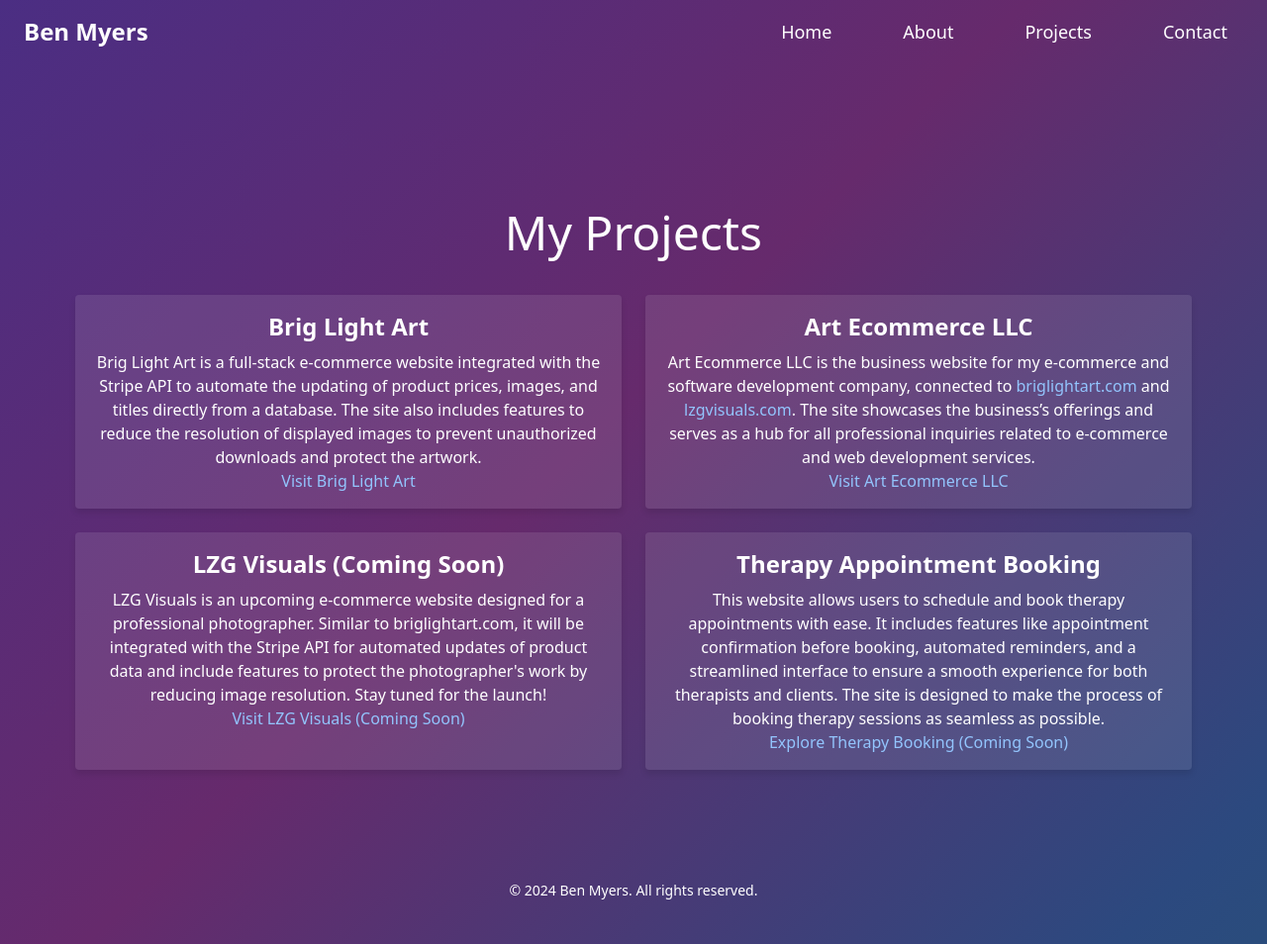
After one commit to myersben9/benmyers, a FastAPI app: template sql_app/templates/projects.html in a window 1280 px wide. The commit adds this page. Shown: the whole page at 99% size. Run offline with FastAPI, Linux system fonts and the light colour scheme; the template is opened without the code that fills it, so the values that code supplies are empty; parts of the project's set-up code (start-up, migrations or seed data) failed here and were passed over.

Commit message:
website up

```diff
--- a/sql_app/main.py
+++ b/sql_app/main.py
@@ -7,6 +7,7 @@ from fastapi import Request
 from fastapi.exceptions import RequestValidationError
 from starlette.exceptions import HTTPException as StarletteHTTPException
 import os
+from fastapi.responses import FileResponse
 
 from . import crud, models, schemas, utils
 from .database import SessionLocal, engine
@@ -17,12 +18,12 @@ from .middleware import add_middleware, limiter
 models.Base.metadata.create_all(bind=engine)
 
 # Dependency
-def get_db():
-    db = SessionLocal()
-    try:
-        yield db
-    finally:
-        db.close()
+# def get_db():
+#     db = SessionLocal()
+#     try:
+#         yield db
+#     finally:
+#         db.close()
 
 # Initialize FastAPI App
 desc = "Backend platform for benmyers.org"
@@ -62,14 +63,107 @@ def validation_exception_handler(request: Request, exc: RequestValidationError):
 def global_exception_handler(request: Request, exc: Exception):
     return templates.TemplateResponse("error_500.html", {"request": request}, status_code=500)
 
-@app.get("/", response_class=HTMLResponse)
+@app.get("/", response_class=HTMLResponse, name="home")
 @limiter.limit("100/minute")
-def homepage(request: Request):
+def home(request: Request):
+    logger.info(f"Homepage accessed by: {request.client.host}")
+    try:
+        context = {
+            "version": utils.get_version()
+        }
+        return templates.TemplateResponse(request=request, name="index.html", context=context)
+    except Exception as e:
+        logger.error(f"Error in homepage: {e}")
+        raise HTTPException(status_code=500, detail="Internal server error")
+
+@app.get("/projects", response_class=HTMLResponse, name="projects")
+@limiter.limit("100/minute")
+def projects(request: Request):
+    logger.info(f"Projects page accessed by: {request.client.host}")
     try:
         context = {
             "version": utils.get_version(),
         }
-        return templates.TemplateResponse(request=request, name="index.html", context=context)
+        return templates.TemplateResponse(request=request, name="projects.html", context=context)
     except Exception as e:
-        print(f"Error in Homepage: {e}")
-        raise HTTPException(status_code=500, detail=f"Error in Homepage: {e}")
+        logger.error(f"Error in projects page: {e}")
+        raise HTTPException(status_code=500, detail="Internal server error")
+
+@app.get("/contact", response_class=HTMLResponse, name="contact")
+@limiter.limit("100/minute")
+def contact(request: Request):
+    logger.info(f"Contact page accessed by: {request.client.host}")
+    try:
+        context = {
+           "version": utils.get_version()
+        }
+        return templates.TemplateResponse(request=request, name="contact.html", context=context)
+    except Exception as e:
+        logger.error(f"Error in contact page: {e}")
+        raise HTTPException(status_code=500, detail="Internal server error")
+
+@app.get("/resume", response_class=HTMLResponse, name="resume")
+@limiter.limit("100/minute")
+def resume(request: Request):
+    logger.info(f"Resume page accessed by: {request.client.host}")
+    try:
+        context = {
+            "version": utils.get_version()
+        }
+        return templates.TemplateResponse(request=request, name="resume.html", context=context)
+    except Exception as e:
+        logger.error(f"Error in resume page: {e}")
+        raise HTTPException(status_code=500, detail="Internal server error")
+
+@app.get("/blog", response_class=HTMLResponse, name="blog")
+@limiter.limit("100/minute")
+def blog(request: Request):
+    logger.info(f"Blog page accessed by: {request.client.host}")
+    try:
+        context = {
+            "version": utils.get_version()
+        }
+        return templates.TemplateResponse(request=request, name="blog.html", context=context)
+    except Exception as e:
+        logger.error(f"Error in blog page: {e}")
+        raise HTTPException(status_code=500, detail="Internal server error")
+
+@app.get("/about", response_class=HTMLResponse, name="about")
+@limiter.limit("100/minute")
+def about(request: Request):
+    logger.info(f"About page accessed by: {request.client.host}")
+    try:
+        context = {
+            "version": utils.get_version()
+        }
+        return templates.TemplateResponse(request=request, name="about.html", context=context)
+    except Exception as e:
+        logger.error(f"Error in about page: {e}")
+        raise HTTPException(status_code=500, detail="Internal server error")
+
+
+@app.get("/terms", response_class=HTMLResponse, name="terms")
+@limiter.limit("100/minute")
+def terms(request: Request):
+    logger.info(f"Terms page accessed by: {request.client.host}")
+    try:
+        context = {
+            "version": utils.get_version()
+        }
+        return templates.TemplateResponse(request=request, name="terms.html", context=context)
+    except Exception as e:
+        logger.error(f"Error in terms page: {e}")
+        raise HTTPException(status_code=500, detail="Internal server error")
+
+@app.get("/privacy", response_class=HTMLResponse, name="privacy")
+@limiter.limit("100/minute")
+def privacy(request: Request):
+    logger.info(f"Privacy page accessed by: {request.client.host}")
+    try:
+        context = {
+            "version": utils.get_version()
+        }
+        return templates.TemplateResponse(request=request, name="privacy.html", context=context)
+    except Exception as e:
+        logger.error(f"Error in privacy page: {e}")
+        raise HTTPException(status_code=500, detail="Internal server error")
--- /dev/null
+++ b/sql_app/templates/base.html
@@ -0,0 +1,119 @@
+<!DOCTYPE html>
+<html lang="en">
+<head>
+    <meta name="viewport" content="width=device-width, initial-scale=1.0" />
+    <meta charset="UTF-8" />
+    <meta http-equiv="X-UA-Compatible" content="IE=edge" />
+    <title>{% block title %}Ben Myers{% endblock %}</title>
+    <!-- Tailwind CSS CDN -->
+    <link href="https://cdn.jsdelivr.net/npm/tailwindcss@2.2.19/dist/tailwind.min.css" rel="stylesheet">
+    <link rel="stylesheet" href="https://fonts.googleapis.com/css2?family=Material+Symbols+Outlined:opsz,wght,FILL,GRAD@20..48,100..700,0..1,-50..200" />
+    <style>
+        /* Basic gradient background without animation */
+    /* Apply styles to remove default underline */
+        html, body {
+            height: 100%;
+            margin: 0;
+            padding: 0;
+            background: linear-gradient(135deg, #4b2e83, #662a6c, #2c497f, #1e606e, #1b3a4b);
+
+            background-size: 200% 200%;
+            color: white;
+        }
+        .material-symbols-outlined {
+            font-variation-settings:
+            'FILL' 0,
+            'wght' 400,
+            'GRAD' 0,
+            'opsz' 24
+        }
+        body {
+            display: flex;
+            flex-direction: column;
+            justify-content: flex-start;
+            align-items: center;
+            text-align: center;
+        }
+        a {
+            color: inherit;
+            position: relative;
+            padding-bottom: 2px;
+        }
+
+        /* Custom animated underline */
+        a::after {
+            content: '';
+            position: absolute;
+            left: 0;
+            bottom: 0;
+            width: 0;
+            height: 2px;
+            background-color: white;
+            transition: width 0.3s ease-in-out; /* Smooth transition for the underline */ /* Ensure no text underline appears */
+        }
+
+        /* On hover, expand the custom underline */
+        a:hover::after {
+            width: 100%; /* Expand the underline on hover */
+        }
+
+        /* Remove underline on hover state of the link itself */
+        a:hover {
+            text-decoration: none; /* Prevent default underline on hover */
+        }
+
+        .container {
+            flex: 1;
+            width: 100%;
+            max-width: 1200px;
+            padding: 20px;
+            box-sizing: border-box;
+        }
+
+        footer {
+            width: 100%;
+            background-color: #222;
+            color: #ccc;
+            padding: 20px 0;
+        }
+
+        h1, h2, p {
+            color: white;
+        }
+
+        .bg-gray-100 {
+            background-color: rgba(255, 255, 255, 0.8);
+            color: #333;
+        }
+         /* Slide in and fade in animation for elements */
+         @keyframes slideInFromBottom {
+            0% {
+                transform: translateY(50px); /* Reduced slide distance */
+                opacity: 0;
+            }
+            100% {
+                transform: translateY(0);
+                opacity: 1;
+            }
+        }
+        /* Background Gradient Animation */
+        .animate-slide-in {
+            animation: slideInFromBottom 0.7s ease-out forwards;
+        }
+    </style>
+</head>
+<body>
+
+    <!-- Include the Navbar -->
+    {% include 'navbar.html' %}
+
+    <!-- Main Content Block -->
+    <div class="container">
+        {% block content %}{% endblock %}
+    </div>
+
+    <!-- Include the Footer -->
+    {% include 'footer.html' %}
+
+</body>
+</html>
--- /dev/null
+++ b/sql_app/templates/footer.html
@@ -0,0 +1,10 @@
+<footer class="bg-transparent text-white py-6">
+    <div class="container mx-auto text-center">
+        <!-- Add when add contact forms -->
+        <!-- <ul class="flex justify-center space-x-6 mb-4">
+            <li><a href="{{ url_for('terms') }}" >Terms and Conditions</a></li>
+            <li><a href="{{ url_for('privacy') }}">Privacy Policy</a></li>
+        </ul> -->
+        <p class="text-sm">&copy; 2024 Ben Myers. All rights reserved.</p>
+    </div>
+</footer>
--- /dev/null
+++ b/sql_app/templates/navbar.html
@@ -0,0 +1,110 @@
+<nav class="navbar bg-transparent text-white p-4 flex justify-between items-center w-full px-6">
+    <div class="logo text-2xl font-bold">
+        <a href="{{ url_for('home') }}" class="no-underline">Ben Myers</a>
+    </div>
+    <ul class="nav-links hidden md:flex space-x-10 text-lg">
+        <li><a href="{{ url_for('home') }}" class="no-underline">Home</a></li>
+        <li><a href="{{ url_for('about') }}" class="no-underline">About</a></li>
+        <li><a href="{{ url_for('projects') }}" class="no-underline">Projects</a></li>
+        <li><a href="{{ url_for('contact') }}" class="no-underline">Contact</a></li>
+    </ul>
+    <!-- Hamburger Menu for Mobile -->
+    <div class="hamburger md:hidden flex flex-col justify-between w-8 h-6 cursor-pointer">
+        <span class="block w-full h-1 bg-white transition-transform duration-300 ease-in-out"></span>
+        <span class="block w-full h-1 bg-white transition-opacity duration-300 ease-in-out"></span>
+        <span class="block w-full h-1 bg-white transition-transform duration-300 ease-in-out"></span>
+    </div>
+</nav>
+
+<!-- Mobile Menu -->
+<div class="mobile-menu hidden md:hidden text-white w-full p-8 shadow-md">
+    <ul class="space-y-8 text-2xl text-center">
+        <li><a href="{{ url_for('home') }}" class="block underline-animation">Home</a></li>
+        <li><a href="{{ url_for('about') }}" class="block underline-animation">About</a></li>
+        <li><a href="{{ url_for('projects') }}" class="block underline-animation">Projects</a></li>
+        <li><a href="{{ url_for('contact') }}" class="block underline-animation">Contact</a></li>
+    </ul>
+</div>
+
+<style>
+    /* Remove default underline */
+    .no-underline {
+        text-decoration: none;
+    }
+
+    /* Custom animated underline for mobile menu */
+    .underline-animation {
+        position: relative;
+        display: inline-block; /* Ensure the underline is limited to text width */
+    }
+
+    .underline-animation::after {
+        content: '';
+        position: absolute;
+        left: 0;
+        bottom: 0;
+        width: 0;
+        height: 2px;
+        background-color: white;
+        transition: width 0.3s ease-in-out;
+    }
+
+    .underline-animation:hover::after {
+        width: 100%; /* Underline expands to the width of the text */
+    }
+
+    /* Navbar styles */
+    .nav-links {
+        list-style-type: none;
+    }
+    .nav-links li {
+        display: inline;
+    }
+
+    /* Hamburger menu animation */
+    .hamburger span {
+        display: block;
+        background-color: white;
+        height: 4px;
+        border-radius: 2px;
+        transition: all 0.3s ease-in-out;
+    }
+
+    /* When the hamburger is active */
+    .hamburger.active span:nth-child(1) {
+        transform: translateY(10px) rotate(45deg);
+    }
+    .hamburger.active span:nth-child(2) {
+        opacity: 0;
+    }
+    .hamburger.active span:nth-child(3) {
+        transform: translateY(-10px) rotate(-45deg);
+    }
+
+    /* Adjust spacing and padding */
+    .mobile-menu {
+        box-shadow: 0 4px 6px rgba(0, 0, 0, 0.1);
+    }
+
+    .navbar {
+        margin-right: 1rem; /* Adjusts padding on the left */
+        margin-left: 1rem; /* Adjusts padding on the right */
+    }
+
+    .nav-links li a {
+        margin-right: 1rem; /* Adjusts padding on the left */
+        margin-left: 1rem;
+    }
+</style>
+
+<script>
+    document.addEventListener('DOMContentLoaded', function () {
+        const hamburger = document.querySelector('.hamburger');
+        const mobileMenu = document.querySelector('.mobile-menu');
+
+        hamburger.addEventListener('click', function () {
+            hamburger.classList.toggle('active');
+            mobileMenu.classList.toggle('hidden');
+        });
+    });
+</script>
--- /dev/null
+++ b/sql_app/templates/projects.html
@@ -0,0 +1,77 @@
+{% extends 'base.html' %}
+
+{% block title %}Projects - Ben Myers{% endblock %}
+
+{% block content %}
+<div id="projects-container" class="relative flex-grow h-full w-full overflow-hidden bg-cover bg-center">
+    <!-- Main Content -->
+    <div class="relative z-10 flex flex-col justify-center items-center h-full text-center mt-8 mb-8">
+        <h1 class="text-5xl text-white mb-6 leading-relaxed max-w-xl animate-slide-in">
+            My Projects
+        </h1>
+        <div class="grid grid-cols-1 md:grid-cols-2 md:grid-cols-2 gap-6 animate-slide-in">
+            <!-- Brig Light Art Project -->
+            <div class="bg-white bg-opacity-10 p-4 rounded shadow-lg">
+                <h2 class="text-2xl text-white font-bold mb-2">Brig Light Art</h2>
+                <p class="text-white">
+                    Brig Light Art is a full-stack e-commerce website integrated with the Stripe API to automate the updating of product prices, images, and titles directly from a database. The site also includes features to reduce the resolution of displayed images to prevent unauthorized downloads and protect the artwork.
+                </p>
+                <a href="https://briglightart.com" class="text-blue-300">Visit Brig Light Art</a>
+            </div>
+            <!-- Art Ecommerce LLC Project -->
+            <div class="bg-white bg-opacity-10 p-4 rounded shadow-lg">
+                <h2 class="text-2xl text-white font-bold mb-2">Art Ecommerce LLC</h2>
+                <p class="text-white">
+                    Art Ecommerce LLC is the business website for my e-commerce and software development company, connected to <a class="text-blue-300"href="https://briglightart.com">briglightart.com</a> and <a class="text-blue-300"href="https://lzgvisuals.com">lzgvisuals.com</a>. The site showcases the business’s offerings and serves as a hub for all professional inquiries related to e-commerce and web development services.
+                </p>
+                <a href="https://artecommercellc.com" class="text-blue-300">Visit Art Ecommerce LLC</a>
+            </div>
+            <!-- LZG Visuals Project -->
+            <div class="bg-white bg-opacity-10 p-4 rounded shadow-lg">
+                <h2 class="text-2xl text-white font-bold mb-2">LZG Visuals (Coming Soon)</h2>
+                <p class="text-white">
+                    LZG Visuals is an upcoming e-commerce website designed for a professional photographer. Similar to briglightart.com, it will be integrated with the Stripe API for automated updates of product data and include features to protect the photographer's work by reducing image resolution. Stay tuned for the launch!
+                </p>
+                <a href="#" class="text-blue-300">Visit LZG Visuals (Coming Soon)</a>
+            </div>
+            <!-- Therapy Appointment Booking Project -->
+            <div class="bg-white bg-opacity-10 p-4 rounded shadow-lg">
+                <h2 class="text-2xl text-white font-bold mb-2">Therapy Appointment Booking</h2>
+                <p class="text-white">
+                    This website allows users to schedule and book therapy appointments with ease. It includes features like appointment confirmation before booking, automated reminders, and a streamlined interface to ensure a smooth experience for both therapists and clients. The site is designed to make the process of booking therapy sessions as seamless as possible.
+                </p>
+                <a href="#" class="text-blue-300">Explore Therapy Booking (Coming Soon)</a>
+            </div>
+        </div>
+    </div>
+</div>
+
+<style>
+    .text-5xl {
+        font-size: 3rem; /* Larger text size for the heading */
+    }
+
+    .text-lg {
+        font-size: 1.125rem; /* Standard text size for paragraphs */
+    }
+
+    /* Adjust container padding and layout */
+    #projects-container {
+        padding: 3rem 1rem;
+    }
+
+    /* Style the project cards */
+    .bg-white.bg-opacity-10 {
+        background-color: rgba(255, 255, 255, 0.1); /* Transparent white background */
+    }
+
+    .shadow-lg {
+        box-shadow: 0 4px 6px rgba(0, 0, 0, 0.1); /* Soft shadow */
+    }
+
+    .hover\:underline:hover {
+        text-decoration: underline;
+    }
+</style>
+
+{% endblock %}
```
Also changed, not shown: sql_app/static/general_styles.css (deleted, +0 -41 lines), sql_app/static/styles.css (deleted, +0 -49 lines), sql_app/templates/about.html (added, +45 -0 lines), sql_app/templates/contact.html (added, +66 -0 lines), sql_app/templates/index.html (+38 -45 lines), sql_app/templates/privacy.html (added, +9 -0 lines), sql_app/templates/terms.html (added, +10 -0 lines), 5 other files.
